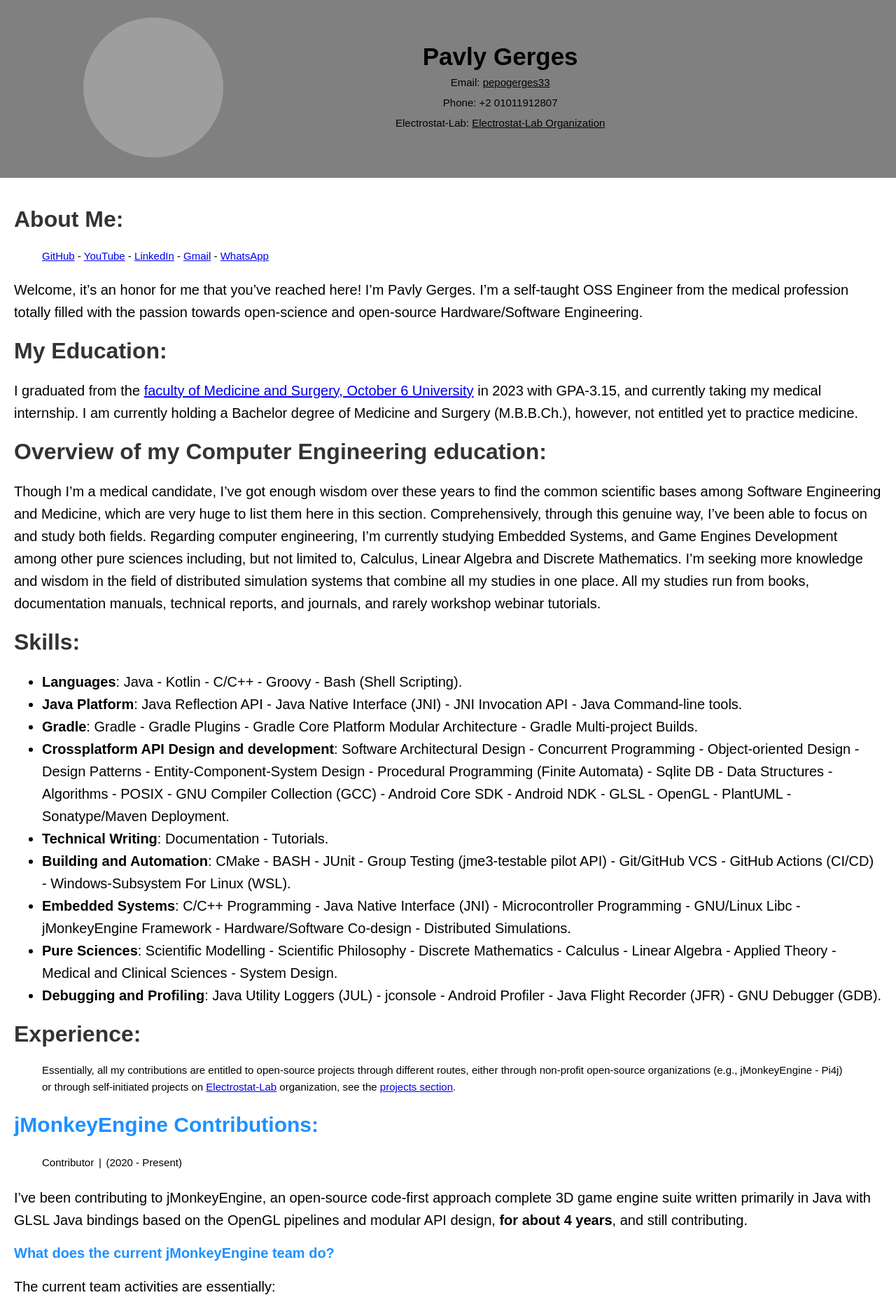
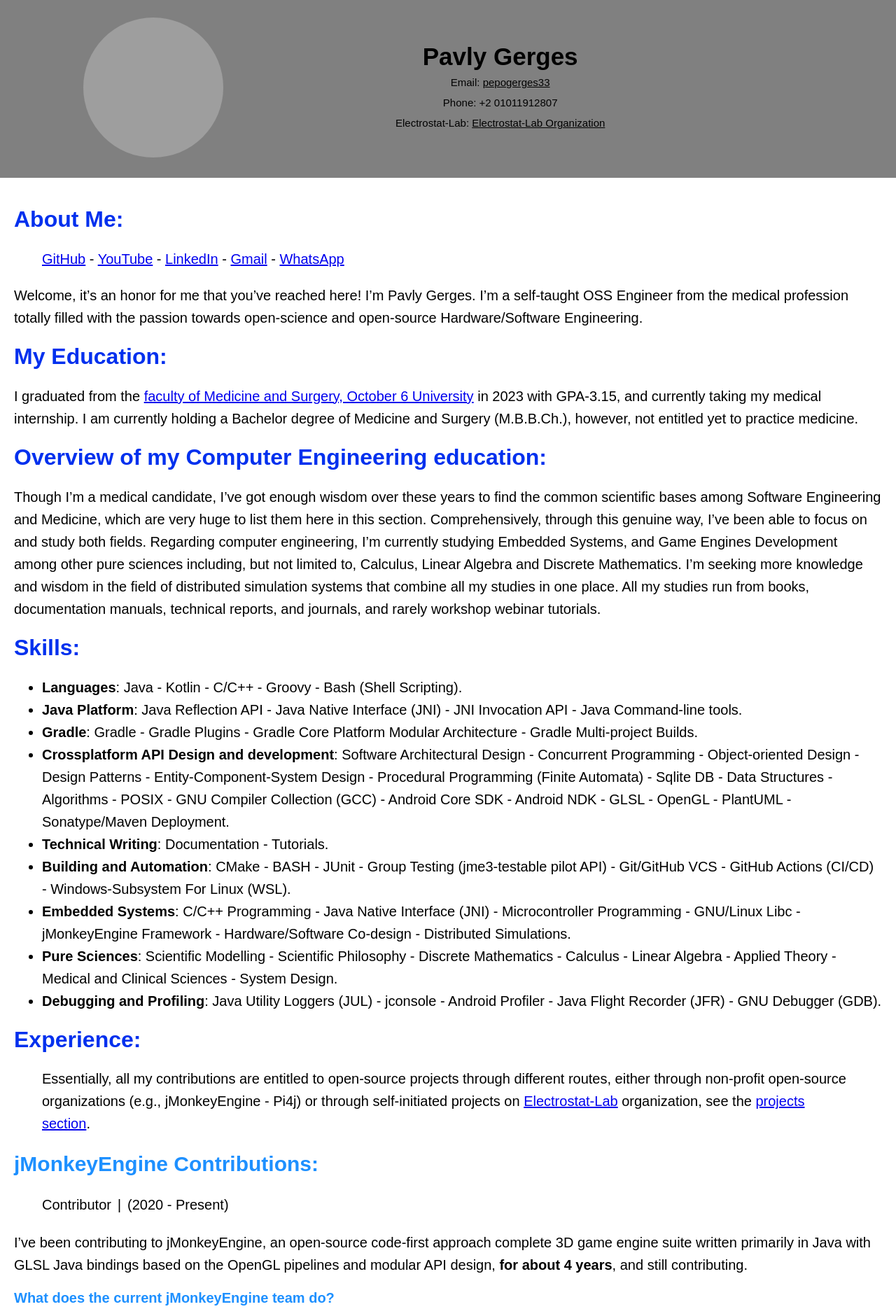
Before and after one commit to pavly-gerges/pavly-gerges, a Jekyll site: the page built from resume/index.md, in a window 1280 px wide. Shown: the top 1880 px of the page at 70% size. Built offline with Jekyll 4.4.1, drawn with Linux system fonts in a browser that asks for light colours; our own code applies the rules of GitHub Pages for plain Markdown files; grey boxes are pictures that could not be loaded.

Commit message:
Update default.html

```diff
--- a/resume/_layouts/default.html
+++ b/resume/_layouts/default.html
@@ -40,6 +40,9 @@
         .container {
             padding: 20px;
         }
+        h1 {
+	    color: #0030EE;
+	}
         h2 {
             color: #1e90ff;
             font-size: 30px;
@@ -79,7 +82,7 @@
         }
 	blockquote p {
 	    color: black;
-            font-size: 15px;
+            font-size: 20px;
             line-height: 1.6;
 	}
 	ul, ol, li {
```
